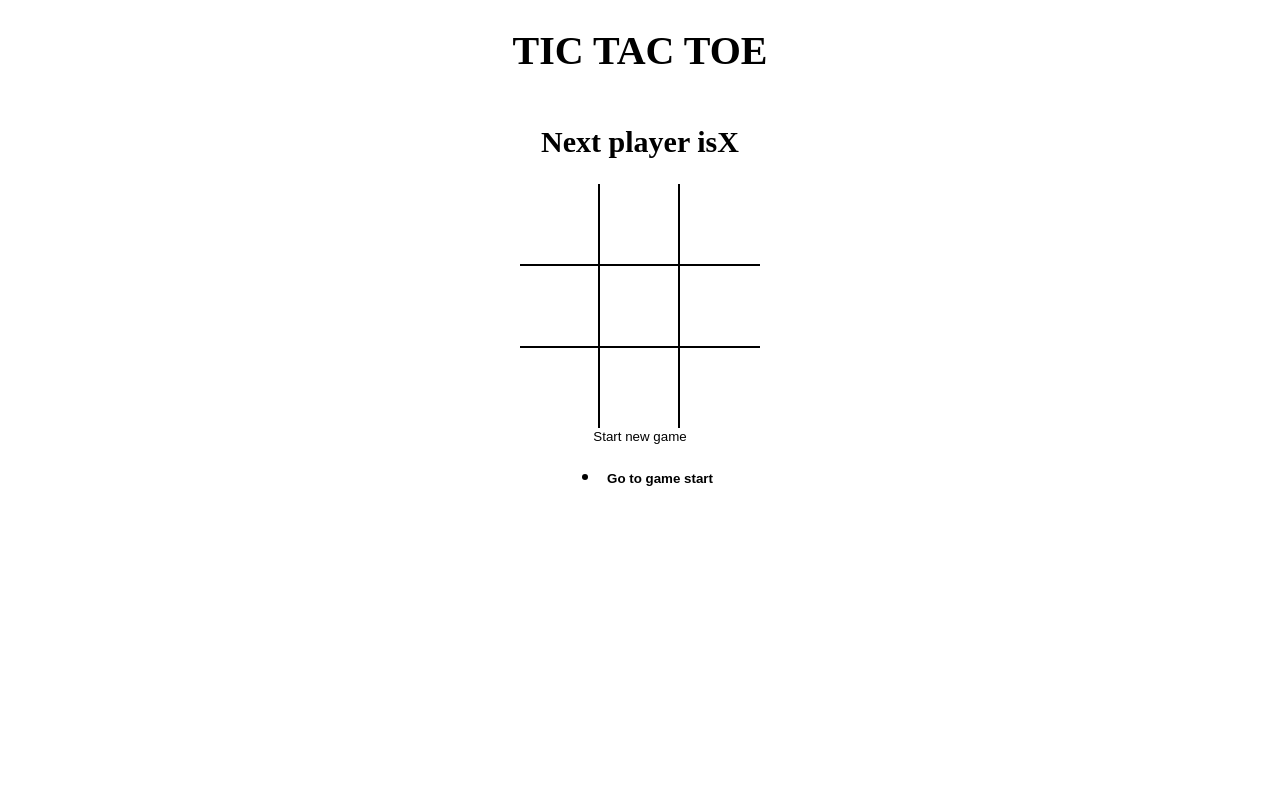
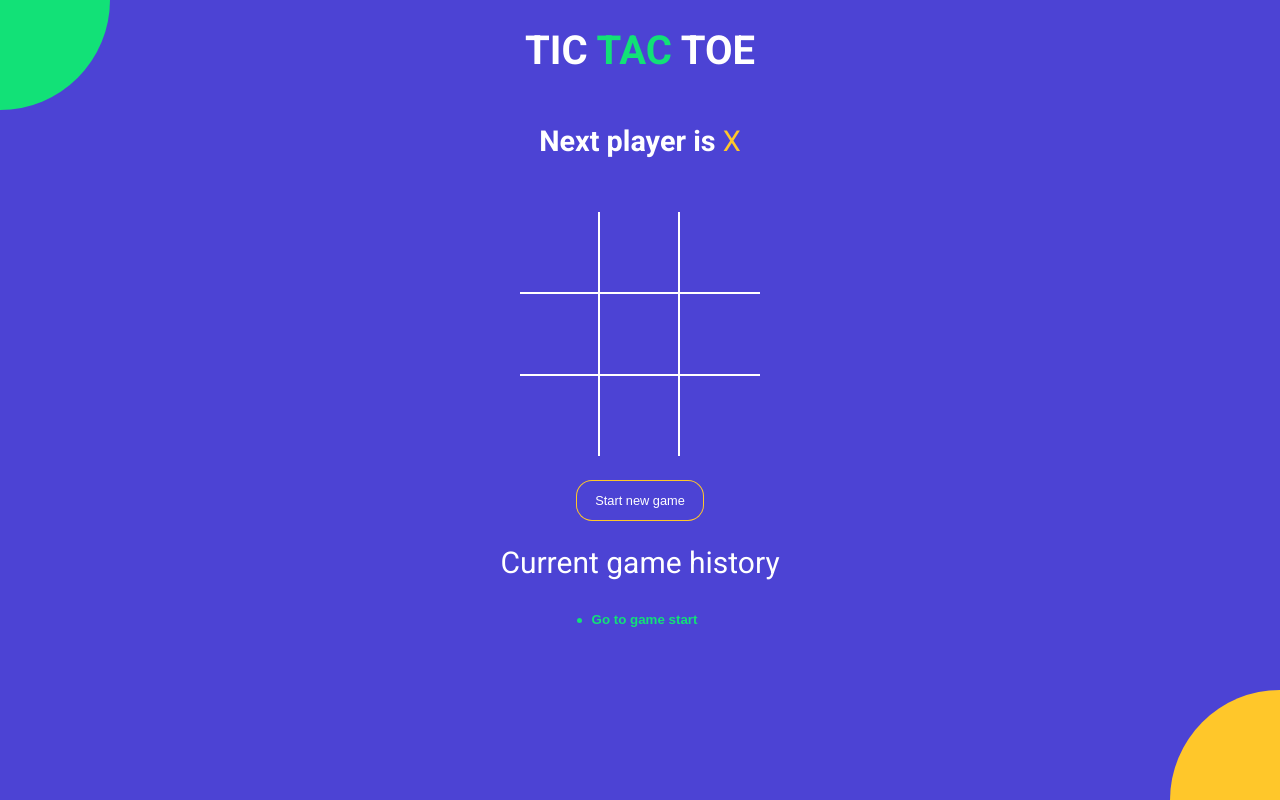
Before and after one commit to HtunLinnKyaw/React-Project, a React (Vite) app: page / in a window 1280 px wide. Built offline with nearby package versions, Linux system fonts and the light colour scheme.

Commit message:
style the entire app

```diff
--- a/index.html
+++ b/index.html
@@ -1,7 +1,14 @@
 <!DOCTYPE html>
 <html>
   <head>
-    <title>React App</title>
+    <meta charset="UTF-8" />
+    <meta name="viewport" content="width=device-width, initial-scale=1.0" />
+    <meta http-equiv="X-UA-Compatible" content="ie=edge" />
+    <link
+      href="https://fonts.googleapis.com/css?family=Roboto:300,400,700&display=swap"
+      rel="stylesheet"
+    />
+    <title>TIC TAC TOE</title>
   </head>
   <body>
     <div id="root"></div>
--- a/src/App.jsx
+++ b/src/App.jsx
@@ -18,7 +18,7 @@
   const { winner, winningSquares } = calculateWinner(current.board);
 
   const message = winner
-    ? `Winner is ${winner}`
+    ? `Winner is   ${winner}`
     : `Next player is ${current.isXNext ? 'X' : 'O'}`;
 
   const handleSquareClick = position => {
@@ -54,17 +54,25 @@
 
   return (
     <div className="app">
-      <h1>TIC TAC TOE </h1>
+      <h1>
+        TIC <span className="text-green">TAC</span> TOE{' '}
+      </h1>
       <StatusMessage winner={winner} current={current} />
       <Board
         board={current.board}
         handleSquareClick={handleSquareClick}
         winningSquares={winningSquares}
       />
-      <button type="button" onClick={onNewGame}>
+      <button
+        type="button"
+        onClick={onNewGame}
+        className={`btn-reset ${winner ? 'active' : ''}`}
+      >
         Start new game
       </button>
+      <h2 style={{ fontWeight: 'normal' }}>Current game history</h2>
       <History history={history} moveTo={moveTo} currentMove={currentMove} />
+      <div className="bg-balls" />
     </div>
   );
 };
--- a/src/components/History.jsx
+++ b/src/components/History.jsx
@@ -2,14 +2,13 @@
 
 const History = ({ history, moveTo, currentMove }) => {
   return (
-    <ul>
+    <div className="history-wrapper">
+      <ul className="history">
         {history.map((_, move) => {
           return (
             <li key={move}>
               <button
-              style={{
-                fontWeight: move === currentMove ? 'bold' : 'normal',
-              }}
+                className={`btn-move ${move === currentMove ? 'active' : ''}`}
                 type="button"
                 onClick={() => {
                   moveTo(move);
@@ -21,6 +20,7 @@
           );
         })}
       </ul>
+    </div>
   );
 };
 
--- a/src/components/Square.jsx
+++ b/src/components/Square.jsx
@@ -4,9 +4,10 @@
   return (
     <button
       type="button"
-      className="square"
       onClick={onClick}
-      style={{ fontWeight: isWinningSquare ? 'bold' : 'normal' }}
+      className={`square ${isWinningSquare ? 'winning' : ''} ${
+        value === 'X' ? 'text-green' : 'text-orange'
+      }`}
     >
       {value}
     </button>
--- a/src/components/StatusMessage.jsx
+++ b/src/components/StatusMessage.jsx
@@ -4,13 +4,34 @@
   const noMovesLeft = current.board.every(el => el !== null);
 
   return (
-    <h2>
-      {winner && `Winner is ${winner}`}
-      {!winner &&
-        !noMovesLeft &&
-        `Next player is${current.isXNext ? 'X' : 'O'}`}
-      {!winner && noMovesLeft && 'X and O tied'}
-    </h2>
+    <div className="status-message">
+      <h2>
+        {winner && (
+          <>
+            Winner is {''}
+            <span className={winner === 'X' ? 'text-green' : 'text-orange'}>
+              {winner}
+            </span>
+          </>
+        )}
+        {!winner && !noMovesLeft && (
+          <>
+            Next player is{' '}
+            <span
+              className={current.isXNext === 'X' ? 'text-green' : 'text-orange'}
+            >
+              {current.isXNext ? 'X' : 'O'}
+            </span>
+          </>
+        )}
+        {!winner && noMovesLeft && (
+          <>
+            <span className="text-green">X</span> and {''}
+            <span className="text-orange">O</span> tied
+          </>
+        )}
+      </h2>
+    </div>
   );
 };
 
--- a/src/styles/root.scss
+++ b/src/styles/root.scss
@@ -1,43 +1,172 @@
-body{
+$green: #12e177;
+$orange: #ffc72a;
+$blue: #4c43d4;
+
+body {
+  font-family: 'Roboto', sans-serif;
+  background-color: $blue;
+  color: #fff;
   padding: 0;
   margin: 0;
 }
 
-button{
+button {
   background: none;
   border: none;
   outline: none;
-    &:hover{
+  &:hover {
     cursor: pointer;
   }
 }
 
-.app{
+.app {
   font-size: 20px;
   display: flex;
   flex-direction: column;
   align-items: center;
 }
 
-.board{
-    .board-row{
+.text-green {
+  color: $green;
+}
+
+.text-orange {
+  color: $orange;
+}
+
+.history-wrapper {
+  width: 300px;
+  text-align: center;
+  margin-bottom: 20px;
+  .history {
+    display: inline-block;
+    padding: 0;
+    margin: 0;
+    li {
+      list-style: none;
+      text-align: left;
+      &:before {
+        content: '';
+        border-radius: 50%;
+        display: inline-block;
+        height: 5px;
+        width: 5px;
+        background-color: $green;
+        margin-right: 4px;
+        margin-bottom: 1px;
+      }
+
+      .btn-move {
+        color: #fff;
+        &.active {
+          font-weight: bold;
+          color: $green;
+        }
+      }
+    }
+  }
+}
+
+.status-message {
+  margin-bottom: 30px;
+  font-size: 1.2rem;
+  font-weight: lighter;
+  span {
+    font-weight: normal;
+  }
+}
+
+.btn-reset {
+  font-size: 0.8rem;
+  color: #fff;
+  border-radius: 15px;
+  padding: 12px 18px;
+  margin-top: 25px;
+  transition: all 0.2s;
+  background-color: $blue;
+  box-shadow: 0px 0px 0px 1px $orange;
+  &.active {
+    background-color: $orange;
+    box-shadow: none;
+  }
+}
+
+.board {
+  .board-row {
     display: flex;
     flex-direction: row;
-        border-bottom: 2px solid #000;
-        &:last-child{
+    border-bottom: 2px solid #fff;
+    &:last-child {
       border-bottom: none;
     }
-        .square{
+    .square {
       width: 80px;
       height: 80px;
-            border-right: 2px solid #000;
+      border-right: 2px solid #fff;
       font-size: 2.5rem;
       padding: 0;
       overflow: hidden;
       transition: all 0.2s;
-            &:last-child{
+      &:last-child {
         border-right: none;
+      }
+      &.winning {
+        animation: scaleText 1.4s infinite;
+        @keyframes scaleText {
+          0% {
+            transform: 2.5rem;
+          }
+          50% {
+            font-size: 3.5rem;
+          }
+          100% {
+            font-size: 2.5rem;
           }
         }
       }
     }
+  }
+}
+
+.bg-balls {
+  position: fixed;
+  top: 0;
+  left: 0;
+  right: 0;
+  bottom: 0;
+  min-width: 100%;
+  z-index: -1;
+
+  &:before,
+  &:after {
+    content: '';
+    position: absolute;
+    width: 150px;
+    height: 150px;
+    border-radius: 50%;
+  }
+
+  &:before {
+    background-color: $orange;
+    right: -75px;
+    bottom: -75px;
+    @media screen and (min-width: 476px) {
+      width: 220px;
+      height: 220px;
+      right: -110px;
+      bottom: -110px;
+    }
+  }
+
+  &:after {
+    background-color: $green;
+    top: -75px;
+    left: -75px;
+    @media screen and (min-width: 476px) {
+      width: 220px;
+      height: 220px;
+      top: -110px;
+      left: -110px;
+    }
+  }
+}
```
Lines whose indentation alone changed are shown as unchanged.
